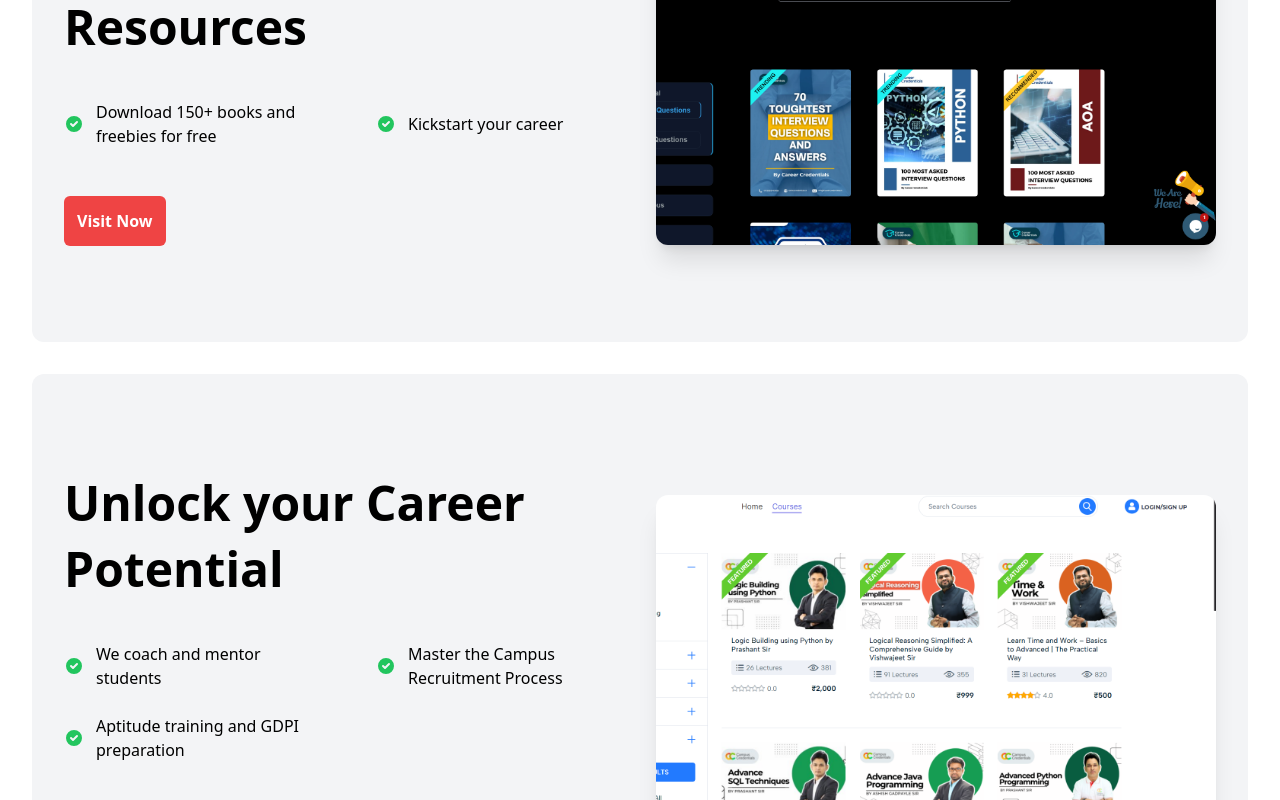
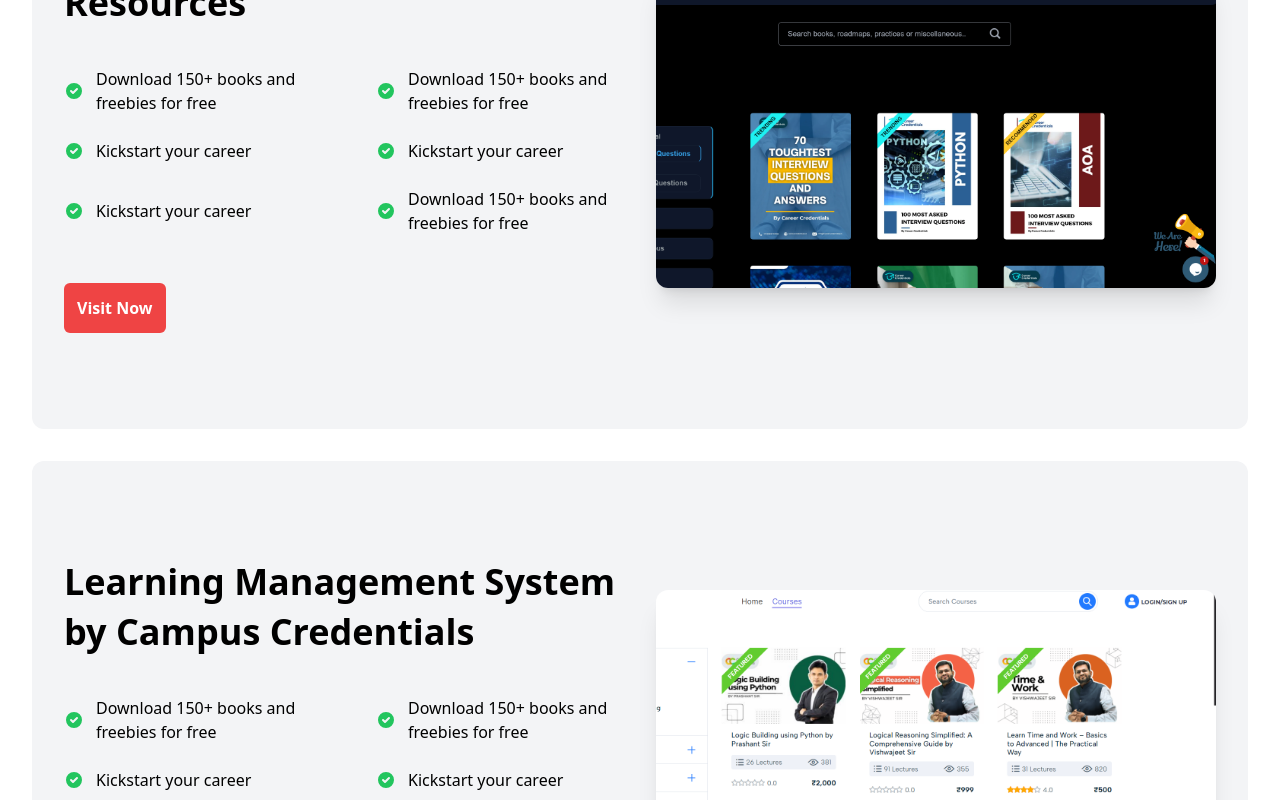
Before and after one commit to sudarsonhalder/Campus-Credentials-Official-Website, a Next.js app: page / in a window 1280 px wide. Shown: the part 3480-4280 px from the top of the page. Built offline with nearby package versions, Linux system fonts and the light colour scheme.

Commit message:
minute changes

```diff
--- a/components/ui/Pricing/Pricing.jsx
+++ b/components/ui/Pricing/Pricing.jsx
@@ -54,7 +54,7 @@
     return (
         <SectionWrapper id="pricing" className='custom-screen'>
             <div className='relative max-w-4xl mx-auto text-center '>
-                <h2 className='text-gray-900 text-5xl font-bold sm:text-5xl'>
+                <h2 className='text-gray-900 text-4xl font-bold sm:text-5xl'>
                     Choose the <span className="text-red-600">Perfect Plan</span> for Your Career Growth
                 </h2>
                 <p className='mt-4 text-lg text-gray-700'>
--- a/components/ui/VisualFeatures/VisualFeatures.jsx
+++ b/components/ui/VisualFeatures/VisualFeatures.jsx
@@ -9,17 +9,25 @@
             title: "Free Online Books and Resources",
             features: [
                 "Download 150+ books and freebies for free",
+                "Download 150+ books and freebies for free",
                 "Kickstart your career",
+                "Kickstart your career",
+                "Kickstart your career",
+                "Download 150+ books and freebies for free",
+
             ],
             imageUrl: Feature1,
         },
         {
             id: 2,
-            title: "Unlock your Career Potential",
+            title: "Learning Management System by Campus Credentials",
             features: [
-                "We coach and mentor students",
-                "Master the Campus Recruitment Process",
-                "Aptitude training and GDPI preparation",
+               "Download 150+ books and freebies for free",
+                "Download 150+ books and freebies for free",
+                "Kickstart your career",
+                "Kickstart your career",
+                "Kickstart your career",
+                "Download 150+ books and freebies for free",
             ],
             imageUrl: Feature2, // Replace with the actual URL or variable
         },
@@ -46,7 +54,7 @@
                                         <Image className="w-full shadow-xl rounded-xl" src={card.imageUrl} alt="" />
                                     </div>
                                     <div className="lg:order-1">
-                                        <h2 className="text-3xl font-bold leading-tight text-black  sm:text-4xl lg:text-5xl lg:leading-snug">{card.title}</h2>
+                                        <h2 className="text-3xl font-bold leading-tight text-black  sm:text-3xl lg:text-4xl lg:leading-snug">{card.title}</h2>
                                         <ul className="grid grid-cols-1 mt-4 sm:mt-10 sm:grid-cols-2 gap-x-10 xl:gap-x-16 gap-y-4 xl:gap-y-6">
                                             {card.features.map((feature, featureIndex) => (
                                                 <li className="flex items-center" key={featureIndex}>
```
